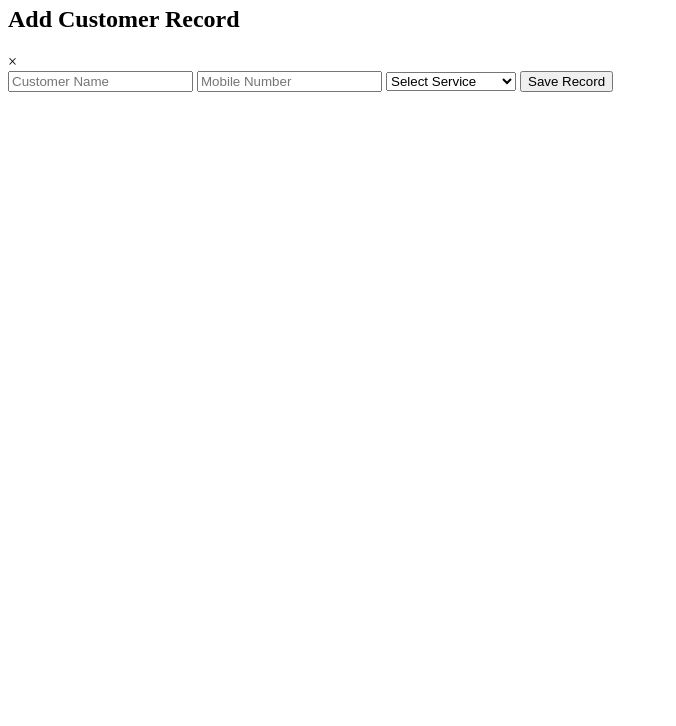
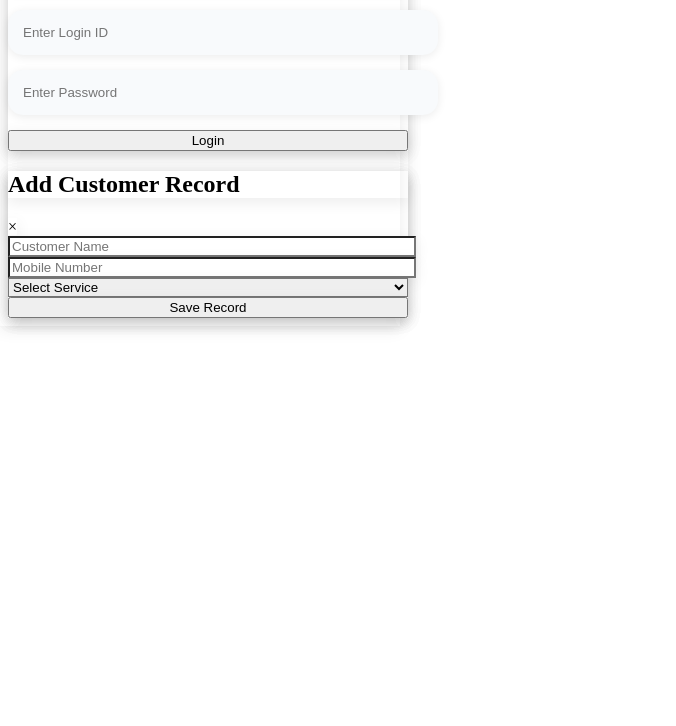
Before and after one commit to rahulthekma/thekma, a plain HTML site: page edistrictdashboard.html in a window 1280 px wide. Shown: the part 74-800 px from the top of the page, without its empty margins (0-676 px from the left). Drawn offline with Linux system fonts and the light colour scheme.

Commit message:
Update edistrictdashboard.html

```diff
--- a/edistrictdashboard.html
+++ b/edistrictdashboard.html
@@ -1,18 +1,135 @@
 <!DOCTYPE html>
+<html lang="en">
+
+<head>
+
+<meta charset="UTF-8">
+<meta name="viewport" content="width=device-width, initial-scale=1.0">
+
+<title>CSC Dashboard</title>
+
+<link rel="stylesheet" href="edistrictdashboard.css">
+
+</head>
+
+<body>
+
+<!-- LOGIN SCREEN -->
+
+<div class="loginContainer" id="loginContainer">
+
+<div class="loginBox">
+
+<h1>
+🔐 CSC Dashboard Login
+</h1>
+
+<input
+type="text"
+id="loginId"
+placeholder="Enter Login ID"
+>
+
+<input
+type="password"
+id="loginPassword"
+placeholder="Enter Password"
+>
+
+<button onclick="login()">
+Login
+</button>
+
+<p id="loginError"></p>
 
 </div>
 
-<!-- ACTIONS -->
+</div>
+
+<!-- DASHBOARD -->
+
+<div id="dashboard" style="display:none;">
+
+<header>
+
+<h1>
+🏛️ CSC Customer Dashboard
+</h1>
+
+<div class="topInfo">
+
+<div id="clock"></div>
+
+<div id="internetStatus"></div>
+
+</div>
+
+</header>
+
+<!-- STATS -->
+
+<div class="statsGrid">
+
+<div class="statCard">
+
+<h2 id="totalRecords">
+0
+</h2>
+
+<p>
+Total Records
+</p>
+
+</div>
+
+<div class="statCard">
+
+<h2 id="todayRecords">
+0
+</h2>
+
+<p>
+Today's Records
+</p>
+
+</div>
+
+<div class="statCard">
+
+<h2 id="totalServices">
+0
+</h2>
+
+<p>
+Total Services
+</p>
+
+</div>
+
+</div>
+
+<!-- ACTION BAR -->
 
 <div class="actionBar">
 
-<input type="text" id="searchInput" placeholder="Search customer..." onkeyup="searchRecords()">
+<input
+type="text"
+id="searchInput"
+placeholder="Search customer..."
+onkeyup="searchRecords()"
+>
 
-<button onclick="openModal()">➕ Add Record</button>
+<button onclick="openModal()">
+➕ Add Record
+</button>
 
-<button onclick="exportCSV()">📥 Export CSV</button>
+<button onclick="exportCSV()">
+📥 Export CSV
+</button>
 
-<button onclick="window.print()">🖨 Print</button>
+<button onclick="window.print()">
+🖨 Print
+</button>
 
 </div>
 
@@ -23,17 +140,23 @@
 <table>
 
 <thead>
+
 <tr>
+
 <th>SR</th>
 <th>Name</th>
 <th>Mobile</th>
 <th>Service</th>
 <th>Date</th>
 <th>Actions</th>
+
 </tr>
+
 </thead>
 
-<tbody id="recordTable"></tbody>
+<tbody id="recordTable">
+
+</tbody>
 
 </table>
 
@@ -48,26 +171,78 @@
 <div class="modalContent">
 
 <div class="modalHeader">
-<h2>Add Customer Record</h2>
-<span onclick="closeModal()">×</span>
+
+<h2>
+Add Customer Record
+</h2>
+
+<span onclick="closeModal()">
+×
+</span>
+
 </div>
 
-<input type="hidden" id="editIndex">
+<input
+type="hidden"
+id="editIndex"
+>
 
-<input type="text" id="name" class="formInput" placeholder="Customer Name">
+<input
+type="text"
+id="name"
+class="formInput"
+placeholder="Customer Name"
+>
 
-<input type="text" id="mobile" class="formInput" placeholder="Mobile Number">
+<input
+type="text"
+id="mobile"
+class="formInput"
+placeholder="Mobile Number"
+>
 
-<select id="service" class="formInput">
-<option value="">Select Service</option>
-<option>Aadhaar</option>
-<option>PAN Card</option>
-<option>Income Certificate</option>
-<option>Caste Certificate</option>
-<option>Domicile</option>
+<select
+id="service"
+class="formInput"
+>
+
+<option value="">
+Select Service
+</option>
+
+<option>
+Aadhaar
+</option>
+
+<option>
+PAN Card
+</option>
+
+<option>
+Income Certificate
+</option>
+
+<option>
+Caste Certificate
+</option>
+
+<option>
+Domicile
+</option>
+
+<option>
+Electric Bill
+</option>
+
+<option>
+PM Kisan
+</option>
+
 </select>
 
-<button onclick="saveRecord()">Save Record</button>
+<button onclick="saveRecord()">
+Save Record
+</button>
 
 </div>
 
@@ -76,4 +251,5 @@
 <script src="edistrictdashboard.js"></script>
 
 </body>
+
 </html>
```
